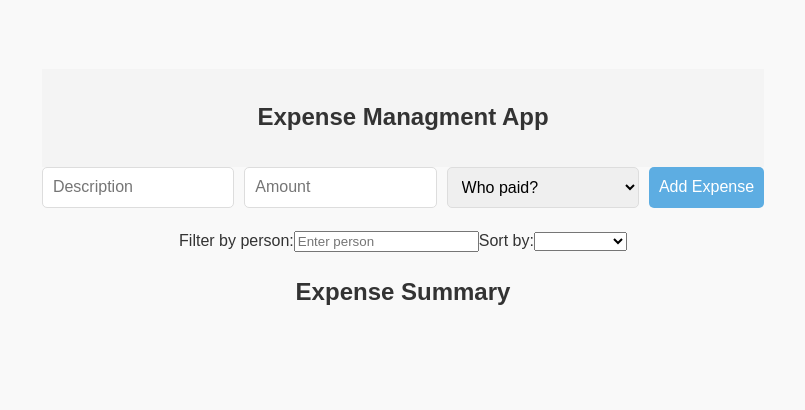
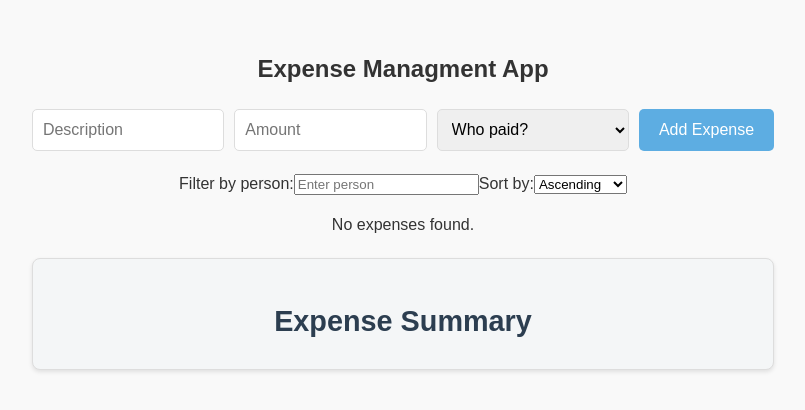
Before and after one commit to annanyax/Expense-Management-App, a Vue app: page / in a window 1280 px wide. Shown: the part 200-610 px from the top of the page, without its empty margins (237-1042 px from the left). Built offline with nearby package versions, Linux system fonts and the light colour scheme.

Commit message:
Styling completed

```diff
--- a/src/App.vue
+++ b/src/App.vue
@@ -4,9 +4,15 @@
       <h2>Expense Managment App</h2>
     </header>
     <main>
-      <ExpenseForm />
-      <ExpenseList />
-      <ExpenseSummary />
+      <ExpenseForm @add-expense="addExpense" />
+
+      <ExpenseList
+        :expenses="expenses"
+        @delete-expense="deleteExpense"
+        @update-expense="updateExpense"
+      />
+
+      <ExpenseSummary :expenses="expenses" />
     </main>
     <!-- <footer>
       <p>End</p>
@@ -30,8 +36,12 @@ export default {
 
     //Add, Delete, Update new expenses to the list.
     const addExpense = (expense) => {
-      expenses.value.push(expense);
-      saveToLocalStorage();
+      if (expense.description && expense.amount && expense.person) {
+        expenses.value.push(expense);
+        saveToLocalStorage();
+      } else {
+        console.error('Invalid expense data', expense);
+      }
     };
 
     const deleteExpense = (index) => {
--- a/src/components/ExpenseList.vue
+++ b/src/components/ExpenseList.vue
@@ -1,4 +1,4 @@
-<template>
+<!-- <template>
     <div>
       <label>Filter by person:</label>
       <input v-model="filterPerson" placeholder="Enter person" />
@@ -13,6 +13,50 @@
   <script>
 import { ref, computed } from 'vue';
 
+export default {
+  props: ['expenses'],
+  emits: ['delete-expense', 'update-expense'],
+  setup(props, { emit }) {
+    const filterPerson = ref('');
+    const sortOrder = ref('asc');
+
+    const filteredAndSortedExpenses = computed(() => {
+      let filtered = props.expenses.filter((expense) =>
+        expense.person.toLowerCase().includes(filterPerson.value.toLowerCase())
+      );
+      filtered.sort((a, b) =>
+        sortOrder.value === 'asc' ? a.amount - b.amount : b.amount - a.amount
+      );
+
+      return filtered;
+    });
+
+    const deleteExpense = (index) => {
+      emit('delete-expense', index);
+    };
+
+    const editExpense = (index) => {
+      const updatedDescription = prompt(
+        'Update description:',
+        props.expenses[index].description
+      );
+      const updatedAmount = parseFloat(
+        prompt('Update amount:', props.expenses[index].amount)
+      );
+      const updatedPerson = prompt(
+        'Update person:',
+        props.expenses[index].person
+      );
+      emit('update-expense', index, {
+        description: updatedDescription,
+        amount: updatedAmount,
+        person: updatedPerson,
+      });
+    };
+
+    return { filterPerson, sortOrder, filteredAndSortedExpenses, deleteExpense, editExpense };
+  },
+};
 </script>
 
   <style>
@@ -21,4 +65,132 @@ import { ref, computed } from 'vue';
     padding: 10px;
     text-align: center;
   }
-  </style>
+  </style> -->
+
+
+  <template>
+    <div>
+      <!-- Filter input -->
+      <label>Filter by person:</label>
+      <input v-model="filterPerson" placeholder="Enter person" />
+
+      <!-- Sorting dropdown -->
+      <label>Sort by:</label>
+      <select v-model="sortOrder">
+        <option value="asc">Ascending</option>
+        <option value="desc">Descending</option>
+      </select>
+
+      <ul>
+  <li v-for="(expense, index) in filteredAndSortedExpenses" :key="index">
+    <!-- Expense details container -->
+    <div class="expense-details">
+      <span class="expense-name">{{ expense.person }}</span>
+      <span class="expense-amount">{{ expense.amount }}€</span>
+      <span class="expense-description">{{ expense.description }}</span>
+    </div>
+
+    <!-- Action buttons -->
+    <button @click="deleteExpense(index)">Delete</button>
+    <button @click="editExpense(index)">Edit</button>
+  </li>
+</ul>
+
+
+      <!-- Show a message if no expenses match the filter -->
+      <p v-if="filteredAndSortedExpenses.length === 0">No expenses found.</p>
+    </div>
+  </template>
+
+  <script>
+  import { ref, computed } from 'vue';
+
+  export default {
+    props: ['expenses'], // Receive the expenses array from parent
+    emits: ['delete-expense', 'update-expense'], // Events to notify parent of changes
+    setup(props, { emit }) {
+      // Reactive state for filtering and sorting
+      const filterPerson = ref(''); // Stores the filter input
+      const sortOrder = ref('asc'); // Stores the selected sort order
+
+      /**
+       * Computed property to filter and sort the expenses list.
+       */
+      const filteredAndSortedExpenses = computed(() => {
+        // Filter expenses by the person who paid (case-insensitive)
+        let filtered = props.expenses.filter((expense) =>
+          expense.person.toLowerCase().includes(filterPerson.value.toLowerCase())
+        );
+
+        // Sort the filtered expenses by amount (ascending or descending)
+        filtered.sort((a, b) =>
+          sortOrder.value === 'asc' ? a.amount - b.amount : b.amount - a.amount
+        );
+
+        return filtered; // Return the filtered and sorted list
+      });
+
+      /**
+       * Emit an event to delete an expense.
+       * @param {number} index - The index of the expense to delete.
+       */
+      const deleteExpense = (index) => {
+        emit('delete-expense', index);
+      };
+
+      /**
+       * Emit an event to edit an expense.
+       * @param {number} index - The index of the expense to edit.
+       */
+      const editExpense = (index) => {
+        const updatedDescription = prompt(
+          'Update description:',
+          props.expenses[index].description
+        );
+        const updatedAmount = parseFloat(
+          prompt('Update amount:', props.expenses[index].amount)
+        );
+        const updatedPerson = prompt(
+          'Update person:',
+          props.expenses[index].person
+        );
+
+        emit('update-expense', index, {
+          description: updatedDescription,
+          amount: updatedAmount,
+          person: updatedPerson,
+        });
+      };
+
+      // Expose the reactive variables and methods to the template
+      return { filterPerson, sortOrder, filteredAndSortedExpenses, deleteExpense, editExpense };
+    },
+  };
+  </script>
+
+  <!-- <style>
+  ul {
+    list-style: none;
+    padding: 0;
+  }
+
+  li {
+    padding: 8px;
+    border-bottom: 1px solid #ddd;
+    display: flex;
+    justify-content: space-between;
+    align-items: center;
+  }
+
+  button {
+    margin-left: 10px;
+    padding: 5px 10px;
+    border: none;
+    border-radius: 4px;
+    cursor: pointer;
+  }
+
+  button:hover {
+    background-color: #f4f4f4;
+  }
+  </style> -->
--- a/src/components/ExpenseSummary.vue
+++ b/src/components/ExpenseSummary.vue
@@ -1,16 +1,48 @@
 <template>
-    <div>
+    <!-- <div>
     <h2>Expense Summary</h2>
     <ul>
       <li v-for="(total, person) in totals" :key="person">
         {{ person }}: {{ total }}€
       </li>
     </ul>
-  </div>
+  </div> -->
+
+
+  <div class="expense-summary">
+  <h2>Expense Summary</h2>
+  <ul>
+    <li v-for="(total, person) in totals" :key="person">
+      <span class="person-name">{{ person }}</span>
+      <span class="total-amount">{{ total }}€</span>
+    </li>
+  </ul>
+</div>
   </template>
 
   <script>
-  const title = 'My Vue 3 Project';
+  import { computed } from 'vue';
+
+export default {
+  // Define props to accept the expenses array from the parent component
+  props: ['expenses'],
+
+  setup(props) {
+    /**
+     * Computed property to calculate the total expenses for each person.
+     * Loops through the expenses and aggregates the amounts by person.
+     */
+    const totals = computed(() => {
+      return props.expenses.reduce((acc, expense) => {
+        acc[expense.person] = (acc[expense.person] || 0) + expense.amount;
+        return acc;
+      }, {});
+    });
+
+    // Return the computed property for use in the template
+    return { totals };
+  },
+};
   </script>
 
   <!-- <style>
--- a/src/style.css
+++ b/src/style.css
@@ -13,15 +13,6 @@
   -moz-osx-font-smoothing: grayscale;
 }
 
-/* a {
-  font-weight: 500;
-  color: #646cff;
-  text-decoration: inherit;
-}
-a:hover {
-  color: #535bf2;
-} */
-
 body {
   margin: 0;
   display: flex;
@@ -30,8 +21,8 @@ body {
   min-height: 100vh;
   font-family: 'Arial', sans-serif;
   padding: 0;
-  background-color: #f9f9f9; /* Pale background */
-  color: #333; /* Dark text for readability */
+  background-color: #f9f9f9;
+  color: #333;
   line-height: 1.6;
 }
 
@@ -40,17 +31,18 @@ h1 {
   line-height: 1.1;
   text-align: center;
   margin-top: 20px;
-  color: #2c3e50; /* Dark blue for main title */
+  color: #2c3e50;
 }
 
 /* Main app container */
 .app {
   max-width: 800px;
   margin: 20px auto;
-  background: #ffffff; /* White card-like background */
+  background: #ffffff;
   border-radius: 8px;
-  box-shadow: 0 4px 8px rgba(0, 0, 0, 0.1); /* Subtle shadow for depth */
+  box-shadow: 0 4px 8px rgba(0, 0, 0, 0.1);
   padding: 20px;
+  text-align: center;
 }
 
 /* Form styles */
@@ -59,6 +51,7 @@ form {
   flex-wrap: wrap;
   gap: 10px;
   margin-bottom: 20px;
+  justify-content: center;
 }
 
 form input,
@@ -73,43 +66,101 @@ form button {
 
 form input,
 form select {
-  flex: 1; /* Flexible inputs for responsive layout */
+  flex: 1;
   min-width: 100px;
 }
 
 form input:focus,
 form select:focus {
-  border-color: #5dade2; /* Highlighted border */
+  border-color: #5dade2;
   box-shadow: 0 0 5px rgba(93, 173, 226, 0.5);
 }
 
 form button {
-  background-color: #5dade2; /* Soft blue button */
+  background-color: #5dade2;
   color: white;
   border: none;
   cursor: pointer;
   transition: background-color 0.3s ease;
+  padding: 12px 20px;
 }
 
 form button:hover {
-  background-color: #3498db; /* Slightly darker on hover */
+  background-color: #3498db;
+  transform: scale(1.05);
 }
 
 
-button {
+/* List styling */
+ul {
+  list-style: none;
+  padding: 0;
+}
+
+li {
+  display: flex;
+  justify-content: space-between;
+  align-items: center;
+  padding: 12px;
+  margin: 5px auto;
+  border: 1px solid #ddd;
+  border-radius: 6px;
+  background-color: #f9f9f9;
+  box-shadow: 0 2px 4px rgba(0, 0, 0, 0.1);
+}
+
+li:hover {
+  background-color: #eaf2f8;
+}
+
+/* Separate container for expense details */
+.expense-details {
+  flex: 1;
+  display: flex;
+  justify-content: space-between;
+  align-items: center;
+  gap: 10px;
+}
+
+.expense-name {
+  font-weight: bold;
+  color: #2c3e50;
+  flex-basis: 30%;
+}
+
+.expense-amount {
+  font-weight: bold;
+  color: #27ae60;
+  flex-basis: 20%;
+  text-align: left;
+}
+
+.expense-description {
+  color: #555;
+  flex-basis: 50%;
+  text-align: left;
+}
+
+/* Buttons for actions */
+li button {
+  margin-left: 10px;
+  padding: 8px 12px;
   border-radius: 8px;
   border: 1px solid transparent;
-  padding: 0.6em 1.2em;
-  font-size: 1em;
+  font-size: 0.9em;
   font-weight: 500;
   font-family: inherit;
-  background-color: #1a1a1a;
+  background-color: #5dade2;
+  color: white;
   cursor: pointer;
-  transition: border-color 0.25s;
+  transition: background-color 0.25s, border-color 0.25s;
 }
-button:hover {
-  border-color: #646cff;
+
+li button:hover {
+  background-color: #3498db;
 }
+
+
 button:focus,
 button:focus-visible {
   outline: 4px auto -webkit-focus-ring-color;
@@ -117,6 +168,11 @@ button:focus-visible {
 
 .card {
   padding: 2em;
+  background-color: #ffffff;
+  border-radius: 8px;
+  box-shadow: 0 4px 6px rgba(0, 0, 0, 0.1);
+  text-align: center;
+  margin-bottom: 20px;
 }
 
 #app {
@@ -126,15 +182,53 @@ button:focus-visible {
   text-align: center;
 }
 
-@media (prefers-color-scheme: light) {
-  :root {
-    color: #213547;
-    background-color: #ffffff;
-  }
-  a:hover {
-    color: #747bff;
-  }
-  button {
-    background-color: #f9f9f9;
-  }
+/* Expense Summary container */
+.expense-summary {
+  margin-top: 20px;
+  padding: 15px;
+  border: 1px solid #ddd;
+  border-radius: 8px;
+  background-color: #f4f6f7;
+  box-shadow: 0 2px 4px rgba(0, 0, 0, 0.1);
+  text-align: center;
 }
+
+/* Title for Expense Summary */
+.expense-summary h2 {
+  font-size: 1.8em;
+  color: #2c3e50;
+  margin-bottom: 10px;
+}
+
+/* List of total expenses */
+.expense-summary ul {
+  list-style: none;
+  padding: 0px;
+  margin: 0px;
+}
+
+.expense-summary li {
+  display: flex;
+  justify-content: space-between;
+  align-items: center;
+  padding: 10px 40px;
+  border-bottom: 1px solid #ddd;
+  font-size: 1.1em;
+  color: #333;
+}
+
+.expense-summary li:last-child {
+  border-bottom: none;
+}
+
+/* Person's name */
+.expense-summary .person-name {
+  font-weight: bold;
+  color: #2c3e50;
+}
+
+/* Total amount */
+.expense-summary .total-amount {
+  font-weight: bold;
+  color: #27ae60;
+}
```
